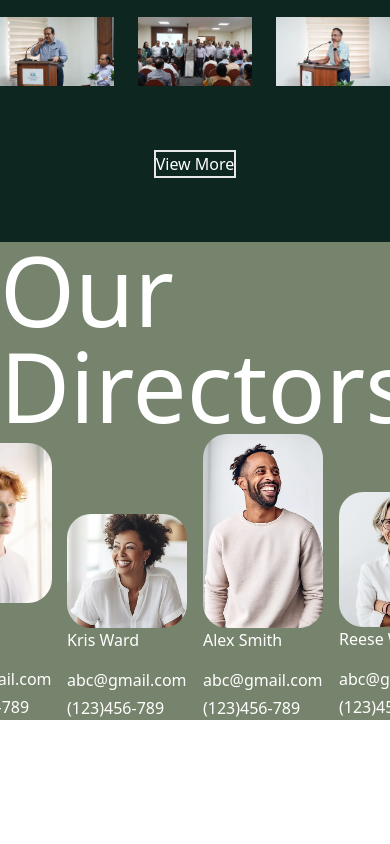
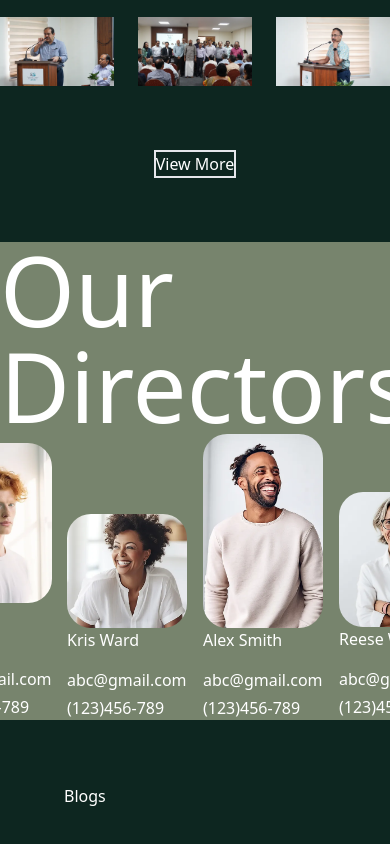
Before and after one commit to Manu-Madhu/GCCOS_Website, a React (Vite) app: page / in a window 390 px wide. Shown: the part 3108-3952 px from the top of the page. Before the commit the page ends 3828 px from the top, so only its background shows below. Built offline with nearby package versions, Linux system fonts and the light colour scheme.

Commit message:
blog heading

```diff
--- a/src/Pages/LandingPage.jsx
+++ b/src/Pages/LandingPage.jsx
@@ -1,6 +1,7 @@
 import Navbar from "../Components/Navbar"
 import About from "../Sections/About"
 import About2 from "../Sections/About2"
+import Blogs from "../Sections/Blogs"
 import Directors from "../Sections/Directors"
 import Gallery from "../Sections/Gallery"
 import Gallery_pics from "../Sections/Gallery_pics"
@@ -18,6 +19,7 @@ const LandingPage = () => {
         <Gallery/>
         <Gallery_pics/>
         <Directors/>
+        <Blogs/>
     </>
   )
 }
--- /dev/null
+++ b/src/Sections/Blogs.jsx
@@ -0,0 +1,11 @@
+
+
+const Blogs = () => {
+  return (
+    <div className="lg:h-screen bg-green-4 p-16">
+        <p className="lg:text-8xl font-medium text-white">Blogs</p>
+    </div>
+  )
+}
+
+export default Blogs
```
Also changed, not shown: src/assets/Images/bamboo-texture.jpg (added).
